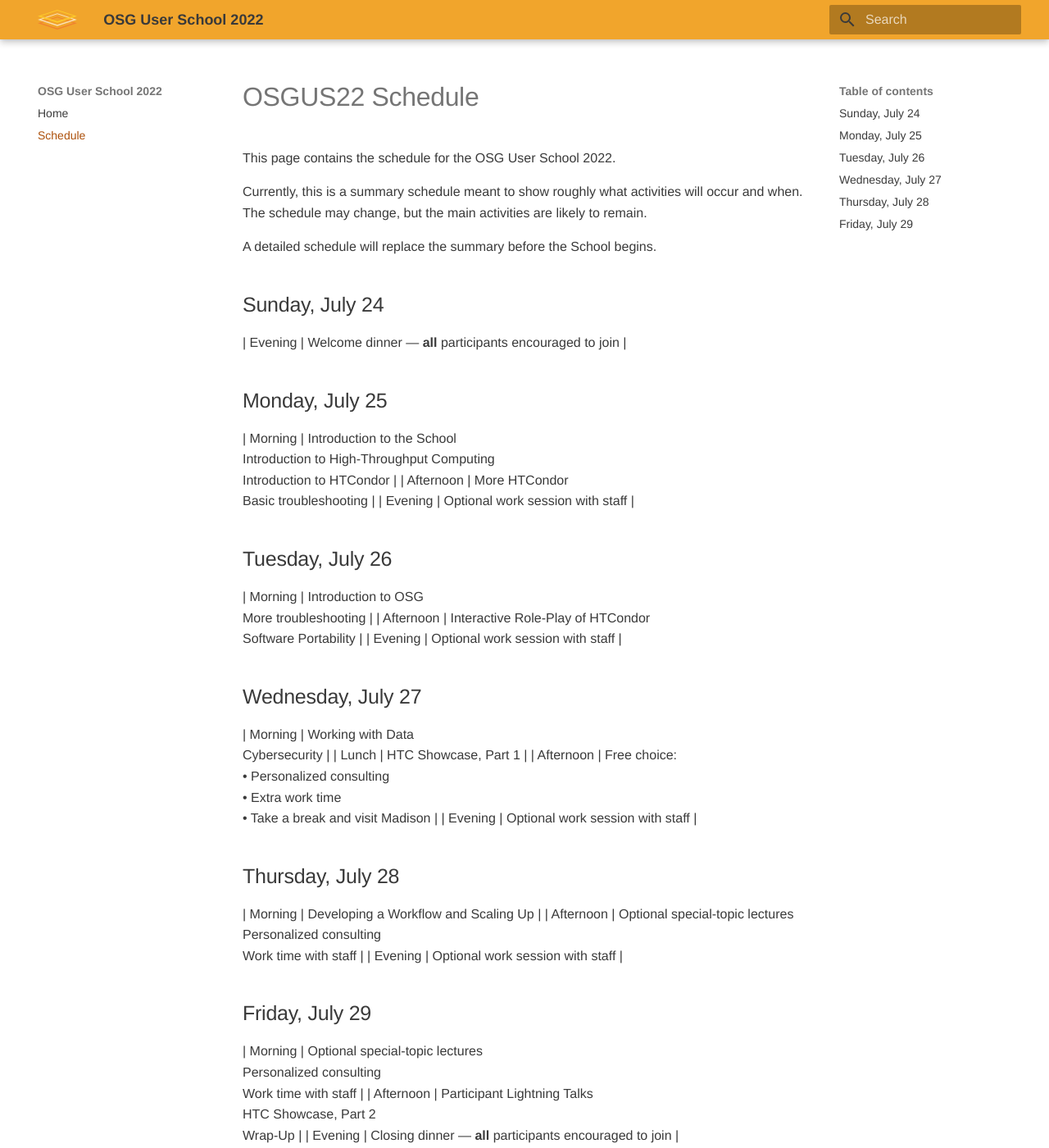
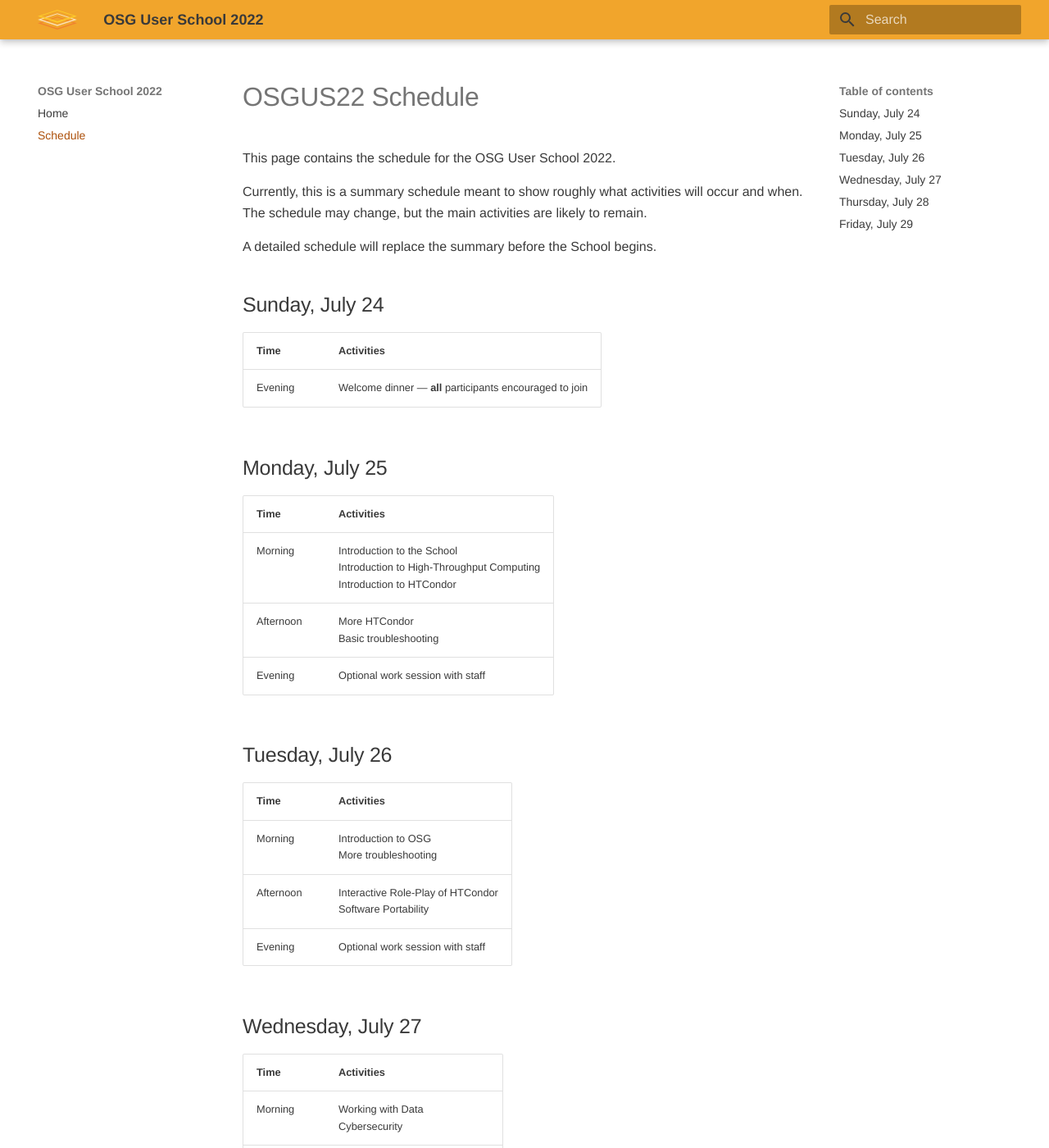
Before and after one commit to showmic09/user-school-2022, an MkDocs documentation site: the page built from docs/schedule.md, in a window 1280 px wide and 1400 px high. Shown: the whole window at 82% size. Built offline with MkDocs 1.6.1 and Material for MkDocs 9.7.7, drawn with Linux system fonts in a browser that asks for light colours; some of the changed text lies outside the part shown.

Commit message:
Fixed tables

```diff
--- a/docs/schedule.md
+++ b/docs/schedule.md
@@ -9,22 +9,30 @@
 
 ## Sunday, July 24
 
+| Time | Activities |
+| --- | --- |
 | Evening | Welcome dinner &mdash; **all** participants encouraged to join |
 
 ## Monday, July 25
 
+| Time | Activities |
+| --- | --- |
 | Morning | Introduction to the School<br>Introduction to High-Throughput Computing<br>Introduction to HTCondor |
 | Afternoon | More HTCondor<br>Basic troubleshooting |
 | Evening | Optional work session with staff |
 
 ## Tuesday, July 26
 
+| Time | Activities |
+| --- | --- |
 | Morning | Introduction to OSG<br>More troubleshooting |
 | Afternoon | Interactive Role-Play of HTCondor<br>Software Portability |
 | Evening | Optional work session with staff |
 
 ## Wednesday, July 27
 
+| Time | Activities |
+| --- | --- |
 | Morning | Working with Data<br>Cybersecurity |
 | Lunch | HTC Showcase, Part 1 |
 | Afternoon | Free choice:<br>&bull; Personalized consulting<br>&bull; Extra work time<br>&bull; Take a break and visit Madison |
@@ -32,12 +40,16 @@
 
 ## Thursday, July 28
 
+| Time | Activities |
+| --- | --- |
 | Morning | Developing a Workflow and Scaling Up |
 | Afternoon | Optional special-topic lectures<br>Personalized consulting<br>Work time with staff |
 | Evening | Optional work session with staff |
 
 ## Friday, July 29
 
+| Time | Activities |
+| --- | --- |
 | Morning | Optional special-topic lectures<br>Personalized consulting<br>Work time with staff |
 | Afternoon | Participant Lightning Talks<br>HTC Showcase, Part 2<br>Wrap-Up |
 | Evening | Closing dinner &mdash; **all** participants encouraged to join |
```
